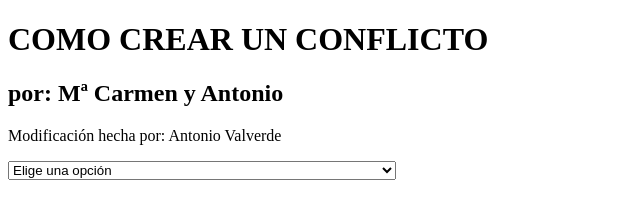
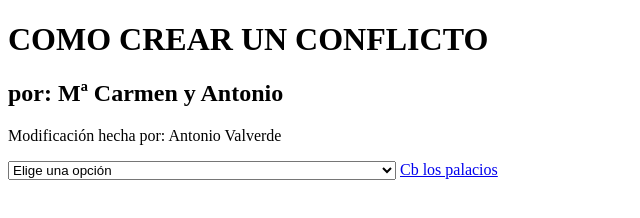
Before and after one commit to antonio-valverde/Conflicto_Duo, a plain HTML site: page index.html in a window 1280 px wide. Shown: the whole page, without its empty margins (0-640 px from the left). Drawn offline with Linux system fonts and the light colour scheme.

Commit message:
Subida de conflicto

```diff
--- a/index.html
+++ b/index.html
@@ -14,5 +14,6 @@
         <option value="2">Codificar los dos en la misma rama</option>
         <option value="3">Codificar en ramas distintas justo en la misma línea de código</option>
     </select>
+    <a href="https://www.youtube.com/channel/UCGW08pqr64ywTKz9O0U5WEA">Cb los palacios</a>
 </body>
 </html>
```
